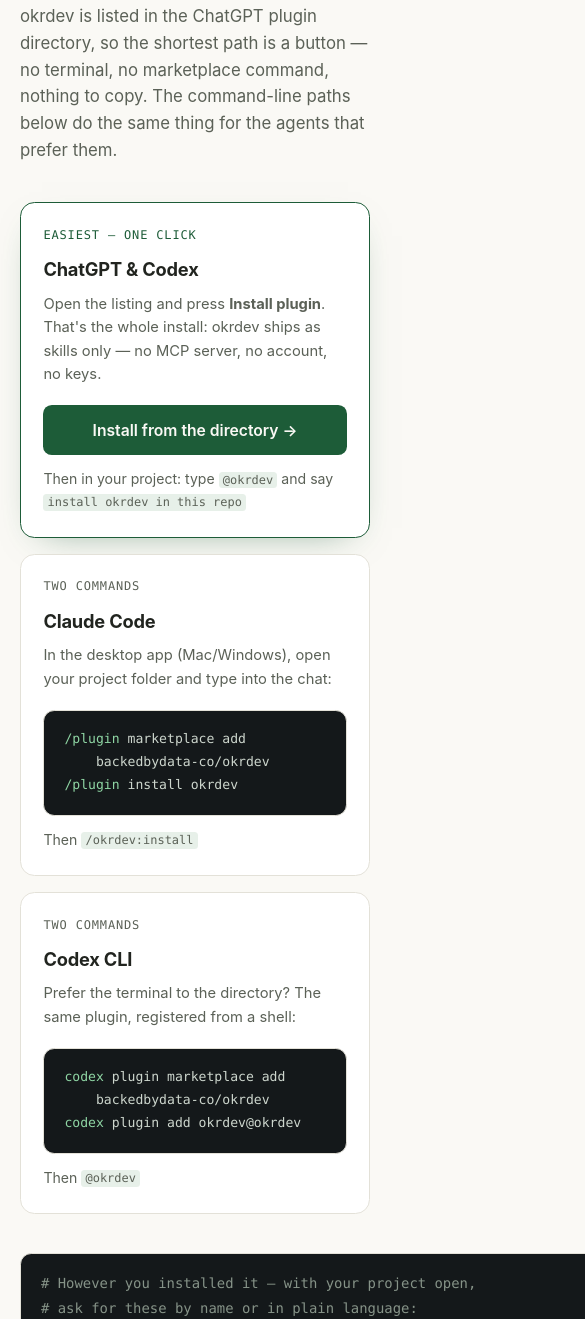
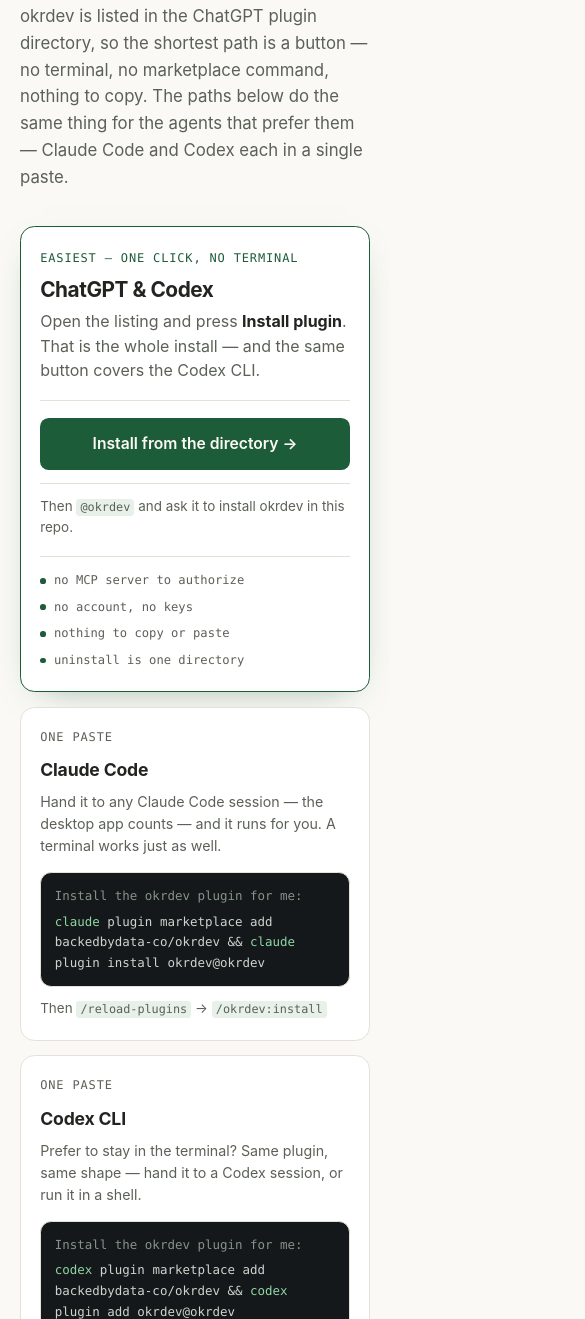
Before and after one commit to backedbydata-co/okrdev, a plain HTML site: page site/index.html in a window 390 px wide. Shown: the part 5282-6601 px from the top of the page, 585 px wide, since content can reach past the window. Drawn offline with Linux system fonts and the light colour scheme.

Commit message:
0.8.7 — the desktop install steps that couldn't work, and the Quickstart rebuilt around one paste (#22)
KR: 2.2

The documented `/plugin marketplace add` could not run in the Claude Code desktop app — it
answers "isn't available in this environment" — and the desktop app was the one place the
Quickstart told people to type it.

- Claude Code and Codex each install with one paste, a prompt carrying the chained plugin-CLI
  command. The prompt carries the literal command rather than describing it, so no agent has
  to guess the `okrdev@okrdev` syntax and reach for `/plugin` instead
- "No terminal required" stands for Claude Code rather than being withdrawn from it: the
  commands run pasted into a code session. The real boundary is code session vs. chat session
- `/reload-plugins` appears in the install path for the first time, though adoption.md and
  install.sh have always required it
- The `/plugin` apologia is off the landing page; the route and its exact error string stay in
  docs/adoption.md, where someone who hit the error goes looking
- Quickstart is now a full-width banner over two half-width cards, with row-2 alignment made
  structural via `grid-template-rows: subgrid` instead of depending on prose wrapping the same
- The page no longer scrolls sideways on phones: `.install-cols`, not the hero terminal, was
  holding a 612px track open. Scoped to ≤860px so desktop geometry is byte-identical
- A stale claim retired: marketplace registration has had a shell equivalent since
  `claude 2.1.226`. install.sh needed no behaviour change — only its comments were wrong

Verified against `claude 2.1.226` and `codex-cli 0.147.0`; layout measured in a browser across
18 widths from 1440 to 375; `tests/check.sh` 28/28.

```diff
--- a/site/index.html
+++ b/site/index.html
@@ -165,11 +165,22 @@
   .ladder-note { margin-top: 1.1rem; font-size: .92rem; color: var(--ink-soft); max-width: 44rem; }
 
   /* install */
-  .installs { display: grid; grid-template-columns: 1.2fr 1fr 1fr; gap: 1rem; margin-top: 2.4rem; align-items: stretch; }
-  @media (max-width: 900px) { .installs { grid-template-columns: 1fr; } }
+  .installs { display: grid; grid-template-columns: repeat(2, minmax(0, 1fr)); gap: .9rem; margin-top: 2.2rem; align-items: stretch; }
+  /* row 2 rides the parent's row tracks, so both cards' code blocks start on the
+     same line no matter how the prose above them happens to wrap */
+  .installs > .ipath:not(.ipath-banner) { grid-row: span 4; grid-template-rows: subgrid; row-gap: 0; }
+  @supports (grid-template-rows: subgrid) {
+    .installs > .ipath:not(.ipath-banner) { display: grid; }
+    .installs > .ipath:not(.ipath-banner) .act { margin-top: 0; }
+  }
+  @media (max-width: 900px) {
+    .installs { grid-template-columns: 1fr; }
+    .installs > .ipath:not(.ipath-banner) { grid-row: auto; display: flex; }
+    .installs > .ipath:not(.ipath-banner) .act { margin-top: auto; }
+  }
   .ipath {
     display: flex; flex-direction: column;
-    border: 1px solid var(--line); border-radius: .9rem; padding: 1.4rem 1.4rem 1.5rem;
+    border: 1px solid var(--line); border-radius: .9rem; padding: 1.25rem 1.2rem 1.3rem;
     background: var(--paper-raised);
   }
   .ipath-featured { border-color: var(--accent); box-shadow: 0 12px 36px -22px rgba(29, 92, 56, .6); }
@@ -178,15 +189,78 @@
     text-transform: uppercase; color: var(--ink-soft); margin-bottom: .65rem;
   }
   .ipath-featured .tag { color: var(--accent); }
-  .ipath h3 { font-size: 1.14rem; letter-spacing: -.01em; margin-bottom: .5rem; }
-  .ipath p { font-size: .92rem; color: var(--ink-soft); }
-  .ipath .act { margin-top: auto; padding-top: 1.15rem; }
+  .ipath h3 { font-size: 1.1rem; letter-spacing: -.01em; margin-bottom: .4rem; }
+  .ipath p { font-size: .89rem; color: var(--ink-soft); line-height: 1.55; }
+  .ipath .act { margin-top: auto; padding-top: .95rem; }
   .ipath .act .btn { display: block; text-align: center; }
-  .ipath .act pre.code { margin: 0; font-size: .82rem; line-height: 1.75; }
-  .ipath .then { margin-top: .8rem; font-size: .88rem; }
-  .ipath .then code { font-size: .85em; background: var(--accent-soft); padding: .1em .35em; border-radius: .3em; }
+  .ipath .act pre.code {
+    margin: 0; font-size: .78rem; line-height: 1.65; padding: .8rem .85rem;
+    white-space: pre-wrap; overflow-wrap: break-word; overflow-x: visible;
+  }
+  .ipath .act pre.code .c { display: block; margin-bottom: .3rem; }
+  .ipath .then { margin-top: .7rem; font-size: .84rem; }
+  .ipath .then code { font-size: .88em; background: var(--accent-soft); padding: .1em .35em; border-radius: .3em; white-space: nowrap; }
+
+  /* the recommended path is a banner across the top, not a card stretched to fit */
+  .ipath-banner {
+    grid-column: 1 / -1;
+    display: grid;
+    grid-template-columns: minmax(0, 1fr) clamp(17.5rem, 26vw, 21rem);
+    grid-template-areas: "main act" "facts facts";
+    align-items: start; column-gap: 2rem;
+    padding: 1.5rem 1.7rem 1.35rem;
+  }
+  .ib-main { grid-area: main; }
+  .ipath-banner h3 { font-size: clamp(1.3rem, 2.2vw, 1.65rem); line-height: 1.15; letter-spacing: -.022em; margin-bottom: .45rem; }
+  .ipath-banner .ib-lede { font-size: 1rem; line-height: 1.55; max-width: 38rem; }
+  .ipath-banner .ib-lede b { color: var(--ink); font-weight: 650; }
+  .ipath-banner .act {
+    grid-area: act; align-self: stretch;
+    display: flex; flex-direction: column; justify-content: center;
+    margin: 0; padding: .1rem 0 .1rem 1.9rem; border-left: 1px solid var(--line);
+  }
+  .ipath-banner .act .btn {
+    display: inline-flex; align-items: center; justify-content: center;
+    align-self: start; max-width: 100%; padding: .78rem 1.25rem;
+    white-space: nowrap;
+  }
+  .ipath-banner .then { margin-top: .85rem; padding-top: .75rem; border-top: 1px solid var(--line); }
+  .ib-facts {
+    grid-area: facts; list-style: none;
+    margin-top: 1.1rem; padding-top: .9rem; border-top: 1px solid var(--line);
+    display: flex; flex-wrap: wrap; gap: .45rem 1.9rem;
+  }
+  .ib-facts li {
+    display: flex; align-items: center; gap: .5rem;
+    font-family: var(--mono); font-size: .76rem; color: var(--ink-soft);
+  }
+  .ib-facts li::before {
+    content: ""; flex: none; width: .36rem; height: .36rem;
+    border-radius: 50%; background: var(--accent);
+  }
+  @media (max-width: 900px) {
+    .ipath-banner {
+      grid-template-columns: 1fr;
+      grid-template-areas: "main" "act" "facts";
+      padding: 1.35rem 1.2rem 1.3rem;
+    }
+    .ipath-banner .act {
+      justify-content: flex-start;
+      padding: 1.05rem 0 0; margin-top: 1.05rem;
+      border-left: 0; border-top: 1px solid var(--line);
+    }
+    .ipath-banner .act .btn { align-self: stretch; max-width: 26rem; }
+  }
   .install-cols { display: grid; grid-template-columns: 1.15fr .85fr; gap: 2rem; margin-top: 2.4rem; align-items: start; }
-  @media (max-width: 860px) { .install-cols { grid-template-columns: 1fr; } }
+  @media (max-width: 860px) {
+    /* One column, and it must be allowed to be narrower than its contents. A bare
+       `1fr` takes its minimum from the items' min-content, so the unbreakable
+       command lines in the code block held the track open at 612px and pushed the
+       whole page sideways on any phone. min-width:0 lets the track shrink; the
+       code block's own overflow-x then scrolls it instead of the document. */
+    .install-cols { grid-template-columns: minmax(0, 1fr); }
+    .install-cols > * { min-width: 0; }
+  }
   pre.code {
     background: var(--term-bg); color: var(--term-ink); border-radius: .7rem;
     padding: 1.1rem 1.25rem; font-size: .87rem; line-height: 1.8; overflow-x: auto;
@@ -238,7 +312,7 @@
   footer { border-top: 1px solid var(--line); padding: 2.6rem 0 3.2rem; }
   footer .wrap { display: flex; flex-wrap: wrap; gap: 1rem 2rem; align-items: baseline; }
   footer p { font-size: .88rem; color: var(--ink-soft); }
-  footer .links { margin-left: auto; display: flex; gap: 1.3rem; font-size: .88rem; }
+  footer .links { margin-left: auto; display: flex; flex-wrap: wrap; gap: .5rem 1.3rem; font-size: .88rem; }
 </style>
 </head>
 <body>
@@ -384,44 +458,49 @@
       <h2>One click to install. One directory to uninstall.</h2>
       <p class="sec-lede">
         okrdev is listed in the ChatGPT plugin directory, so the shortest path is a button —
-        no terminal, no marketplace command, nothing to copy. The command-line paths below do
-        the same thing for the agents that prefer them.
+        no terminal, no marketplace command, nothing to copy. The paths below do the same
+        thing for the agents that prefer them — Claude Code and Codex each in a single paste.
       </p>
 
       <div class="installs">
-        <div class="ipath ipath-featured">
-          <p class="tag">Easiest — one click</p>
-          <h3>ChatGPT &amp; Codex</h3>
-          <p>Open the listing and press <b>Install plugin</b>. That's the whole install: okrdev
-             ships as skills only — no MCP server, no account, no keys.</p>
+        <div class="ipath ipath-featured ipath-banner">
+          <div class="ib-main">
+            <p class="tag">Easiest — one click, no terminal</p>
+            <h3>ChatGPT &amp; Codex</h3>
+            <p class="ib-lede">Open the listing and press <b>Install plugin</b>. That is the
+               whole install — and the same button covers the Codex CLI.</p>
+          </div>
           <div class="act">
             <a class="btn btn-primary" href="https://chatgpt.com/plugins/plugins_6a7a2f9e3968819187e30eaee8da1435">Install from the directory&nbsp;→</a>
-            <p class="then">Then in your project: type <code>@okrdev</code> and say
-               <code>install okrdev in this repo</code></p>
+            <p class="then">Then <code>@okrdev</code> and ask it to install okrdev in this repo.</p>
+          </div>
+          <ul class="ib-facts">
+            <li>no MCP server to authorize</li>
+            <li>no account, no keys</li>
+            <li>nothing to copy or paste</li>
+            <li>uninstall is one directory</li>
+          </ul>
+        </div>
+
+        <div class="ipath">
+          <p class="tag">One paste</p>
+          <h3>Claude Code</h3>
+          <p>Hand it to any Claude Code session — the desktop app counts — and it runs for
+             you. A terminal works just as well.</p>
+          <div class="act">
+<pre class="code"><span class="c">Install the okrdev plugin for me:</span><span class="k">claude</span> plugin marketplace add backedbydata-co/okrdev &amp;&amp; <span class="k">claude</span> plugin install okrdev@okrdev</pre>
+            <p class="then">Then <code>/reload-plugins</code> → <code>/okrdev:install</code></p>
           </div>
         </div>
 
         <div class="ipath">
-          <p class="tag">Two commands</p>
-          <h3>Claude Code</h3>
-          <p>In the desktop app (Mac/Windows), open your project folder and type into the chat:</p>
+          <p class="tag">One paste</p>
+          <h3>Codex CLI</h3>
+          <p>Prefer to stay in the terminal? Same plugin, same shape — hand it to a Codex
+             session, or run it in a shell.</p>
           <div class="act">
-<pre class="code"><span class="k">/plugin</span> marketplace add
-    backedbydata-co/okrdev
-<span class="k">/plugin</span> install okrdev</pre>
-            <p class="then">Then <code>/okrdev:install</code></p>
-          </div>
-        </div>
-
-        <div class="ipath">
-          <p class="tag">Two commands</p>
-          <h3>Codex CLI</h3>
-          <p>Prefer the terminal to the directory? The same plugin, registered from a shell:</p>
-          <div class="act">
-<pre class="code"><span class="k">codex</span> plugin marketplace add
-    backedbydata-co/okrdev
-<span class="k">codex</span> plugin add okrdev@okrdev</pre>
-            <p class="then">Then <code>@okrdev</code></p>
+<pre class="code"><span class="c">Install the okrdev plugin for me:</span><span class="k">codex</span> plugin marketplace add backedbydata-co/okrdev &amp;&amp; <span class="k">codex</span> plugin add okrdev@okrdev</pre>
+            <p class="then">Then <code>@okrdev</code> → <code>install okrdev in this repo</code></p>
           </div>
         </div>
       </div>
@@ -448,12 +527,13 @@
              an <span class="mono">@</span> mention, Claude Code as
              <span class="mono">/okrdev:park</span>. Plain language works in both.</p>
           <h3>New to either?</h3>
-          <p>If you already use ChatGPT, the directory button above is the whole setup. Claude
-             Code is Anthropic's agent — get the desktop app at
-             <a href="https://claude.com/claude-code">claude.com/claude-code</a>, no terminal
-             required. It also runs as a CLI and in IDEs; okrdev works in all of them, including
-             a headless install (<span class="mono">./okrdev/install.sh</span>) for scripts and
-             CI.</p>
+          <p>If you already use ChatGPT, the directory button above is the whole setup — no
+             terminal at any point. Claude Code is Anthropic's agent; get the desktop app at
+             <a href="https://claude.com/claude-code">claude.com/claude-code</a>, and you can
+             stay out of a terminal there too — hand the paste above to a code session and
+             Claude runs it. It also runs as a CLI and in IDEs, and okrdev works in all of
+             them; <span class="mono">./okrdev/install.sh</span> does the whole thing in one for
+             scripts and CI, where there is no agent to ask.</p>
           <h3>What it touches</h3>
           <p>One <span class="mono">okrdev/</span> directory and one marked, removable block in
              your agent's instructions file — <span class="mono">CLAUDE.md</span> on Claude Code,
@@ -550,9 +630,11 @@
              <a href="https://chatgpt.com/plugins/plugins_6a7a2f9e3968819187e30eaee8da1435">plugin
              directory</a>, so it's one button and you're installed — then <code>@okrdev</code>
              in ChatGPT or Codex. <a href="https://claude.com/claude-code">Claude Code</a> takes
-             two commands, easiest in the desktop app (Mac/Windows), no terminal required.
-             Neither? The skills are plain markdown: copy them into your repo and hand any
-             capable agent the docs.</p>
+             one paste — ask any Claude Code session to run
+             <span class="mono">claude plugin marketplace add backedbydata-co/okrdev &amp;&amp;
+             claude plugin install okrdev@okrdev</span> — after which okrdev is in every session
+             including the desktop app. Neither? The skills are plain markdown: copy them into
+             your repo and hand any capable agent the docs.</p>
         </details>
         <details>
           <summary>What does the plugin get access to?</summary>
```
Also changed, not shown: docs/adoption.md (+12 -5 lines), okrdev/config.md (+1 -1 lines), templates/okrdev/config.md (+1 -1 lines), .claude-plugin/plugin.json, .codex-plugin/plugin.json, CHANGELOG.md, README.md, 1 other file.
